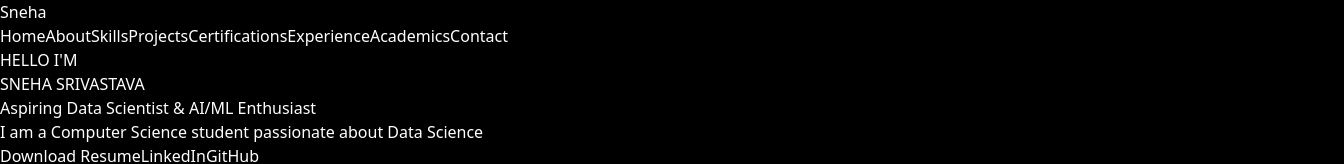
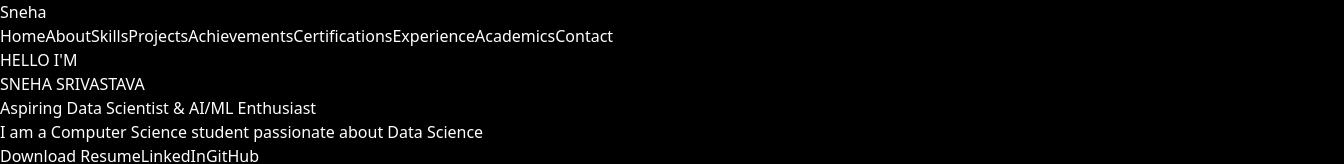
Before and after one commit to Sneha-Srivastava11/portfolio, a React (Vite) app: page / in a window 1280 px wide. Shown: the top 164 px of the page, 1344 px wide, since content can reach past the window. Built offline with nearby package versions, Linux system fonts and the light colour scheme; the HTML template or start-up script is replaced by a standard one.

Commit message:
Added achievemnt section in the menu

```diff
--- a/src/components/Navbar.jsx
+++ b/src/components/Navbar.jsx
@@ -12,6 +12,10 @@ export default function Navbar() {
           <a href="#about" className="hover:text-blue-400">About</a>
           <a href="#skills" className="hover:text-blue-400">Skills</a>
           <a href="#projects" className="hover:text-blue-400">Projects</a>
+
+          {/* ✅ ADD THIS */}
+          <a href="#achievements" className="hover:text-blue-400">Achievements</a>
+
           <a href="#certifications" className="hover:text-blue-400">Certifications</a>
           <a href="#experience" className="hover:text-blue-400">Experience</a>
           <a href="#academics" className="hover:text-blue-400">Academics</a>
```
Also changed, not shown: 1 other file (tests, documents, lock files or other folders).
